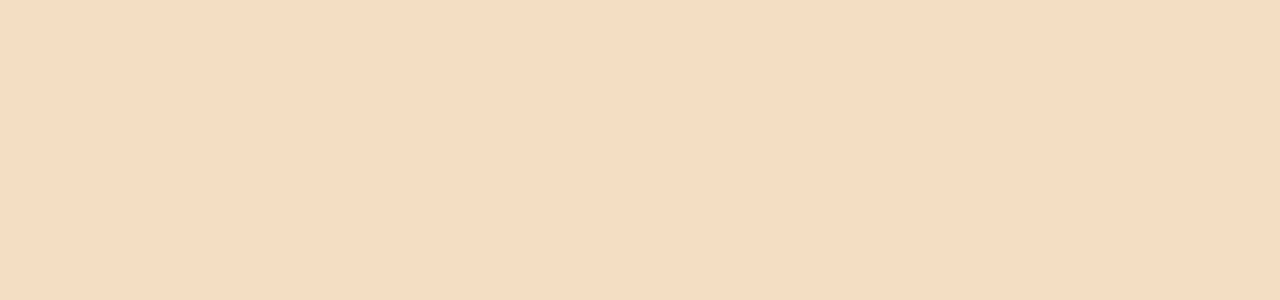
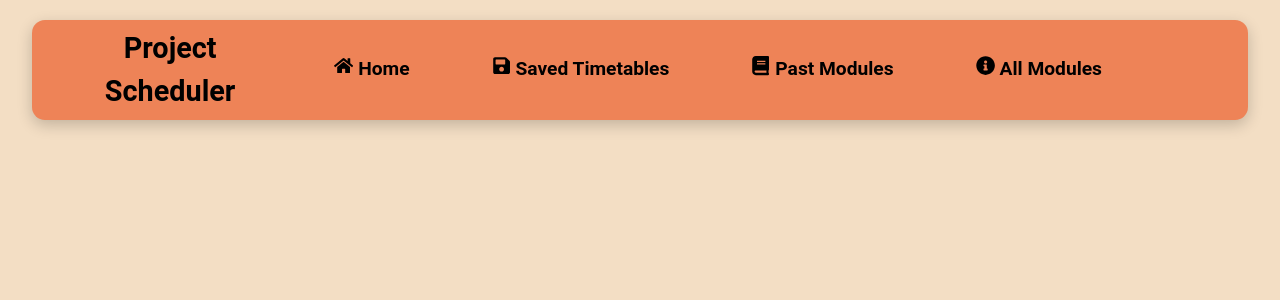
Before and after one commit to jieying12/Project-Scheduler, a React (Create React App) app in the folder frontend/: page / in a window 1280 px wide. Shown: the top 300 px of the page. Built offline with nearby package versions, Linux system fonts and the light colour scheme.

Commit message:
added top nav bar

```diff
--- a/frontend/package.json
+++ b/frontend/package.json
@@ -17,6 +17,7 @@
     "@testing-library/user-event": "^12.8.3",
     "react": "^17.0.2",
     "react-dom": "^17.0.2",
+    "react-icons": "^4.6.0",
     "react-router-dom": "^6.4.2",
     "react-scripts": "5.0.1",
     "web-vitals": "^2.1.4"
--- a/frontend/src/App.js
+++ b/frontend/src/App.js
@@ -1,10 +1,11 @@
 import logo from './logo.svg';
 import './App.css';
+import Navbar from "./components/Navbar"
 
 function App() {
   return (
     <div className="App">
-
+      <Navbar/>
     </div>
   );
 }
--- /dev/null
+++ b/frontend/src/components/Navbar.css
@@ -0,0 +1,46 @@
+.NavbarItems {
+    display: flex;
+    justify-content: space-between;
+    align-items: center;
+    font-size: 1.2rem;
+    padding: 0 30px;
+    background-color: #ee8357;
+    box-shadow: 0 5px 15px rgba(0, 0, 0, 0.2);
+    width: 95%;
+    height: 100px;
+    border-radius: 13px;
+    position: fixed;
+    top: 20px;
+    left: 50%;
+    transform: translate(-50%);
+}
+
+.logo {
+    color: rgb(0, 0, 0);
+    justify-self: start;
+    cursor: pointer;
+}
+
+.nav-menu {
+    display: grid;
+    grid-template-columns: repeat(6, auto);
+    grid-gap: 50px;
+    list-style: none;
+    align-items: center;
+    text-align: center;
+    justify-content: end;
+}
+
+.nav-links {
+    text-decoration: none;
+    color: rgb(0, 0, 0);
+    padding: 0.7rem 1rem;
+    white-space: nowrap;
+    font-weight: bold;
+}
+
+.nav-links:hover {
+    background: #f0dec6;
+    border-radius: 4px;
+    transition: all 0.2s ease-in-out;
+}
--- /dev/null
+++ b/frontend/src/components/Navbar.js
@@ -0,0 +1,37 @@
+import { Component } from "react"
+import { FaHome, FaSave, FaInfoCircle, FaBook } from "react-icons/fa"
+import './Navbar.css';
+
+class Navbar extends Component {
+    render() {
+        return (
+            <nav className="NavbarItems">
+                <h1 className="logo">Project Scheduler</h1>
+                <ul className="nav-menu">
+                    <li>
+                        <a className="nav-links" href="index.html">
+                            <FaHome/> Home
+                        </a>
+                    </li>
+                    <li>
+                        <a className="nav-links" href="index.html">
+                            <FaSave/> Saved Timetables
+                        </a>
+                    </li>
+                    <li>
+                        <a className="nav-links" href="index.html">
+                            <FaBook/> Past Modules
+                        </a>
+                    </li>
+                    <li>
+                        <a className="nav-links" href="index.html">
+                            <FaInfoCircle/> All Modules
+                        </a>
+                    </li>
+                </ul>
+            </nav>
+        )
+    }
+}
+
+export default Navbar
```
Also changed, not shown: 1 other file (tests, documents, lock files or other folders).
